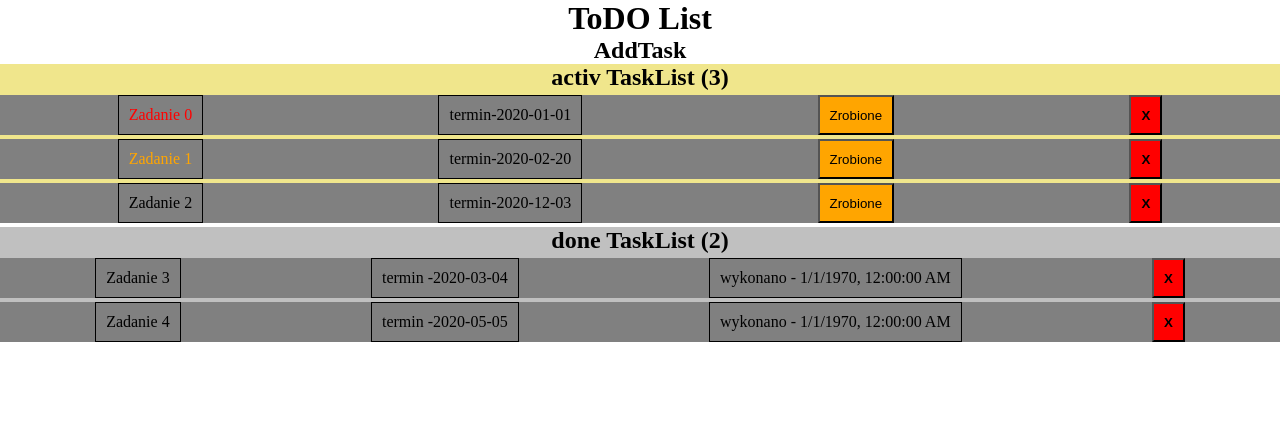
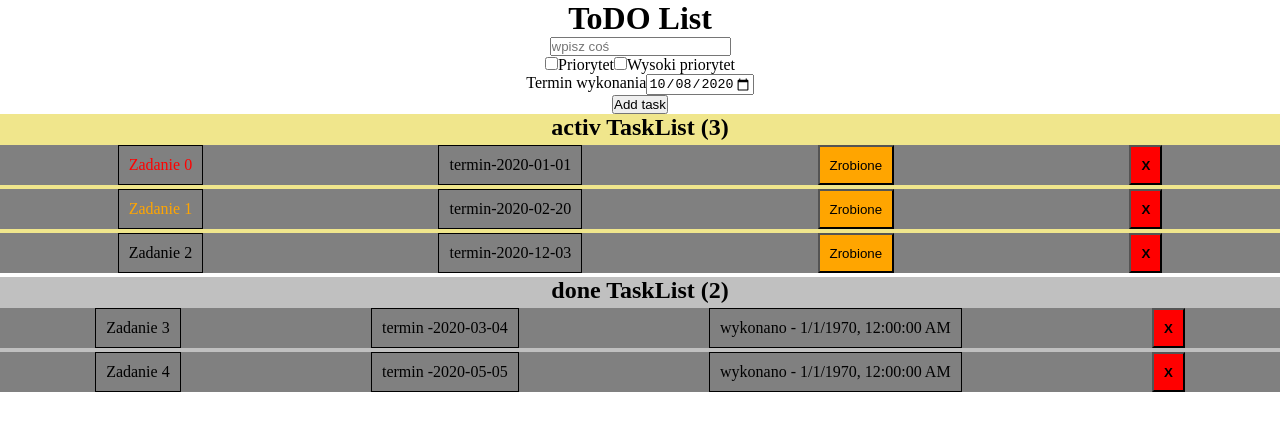
Before and after one commit to Zyar3k/todo_react_app, a React (Create React App) app: page / in a window 1280 px wide. Shown: the top 430 px of the page. Built offline with nearby package versions, Linux system fonts and the light colour scheme.

Commit message:
Add funcionality to form-add task

```diff
--- a/src/components/AddTask/AddTask.js
+++ b/src/components/AddTask/AddTask.js
@@ -1,12 +1,88 @@
 import React from "react";
 
 class AddTask extends React.Component {
-  state = {};
+  minDate = new Date().toISOString().slice(0, 10);
+  state = {
+    text: "",
+    date: this.minDate,
+    importantCheck: false,
+    himportantCheck: false,
+  };
+
+  handleTextChange = (event) => {
+    this.setState({
+      text: event.target.value,
+    });
+  };
+
+  handleImportantChange = (event) => {
+    this.setState({
+      importantCheck: event.target.checked,
+    });
+  };
+  handleHiImportantChange = (event) => {
+    this.setState({
+      himportantCheck: event.target.checked,
+    });
+  };
+
+  handleDateChange = (event) => {
+    this.setState({
+      date: event.target.value,
+    });
+  };
+
+  handleClick = () => {
+    console.log("test");
+  };
   render() {
+    let maxDate = this.minDate.slice(0, 4) * 1 + 1;
+    maxDate = maxDate + "-12-31";
     return (
-      <>
-        <h2>AddTask</h2>
-      </>
+      <div>
+        <input
+          type="text"
+          placeholder="wpisz coś"
+          value={this.state.value}
+          onChange={this.handleTextChange}
+        />
+        <br />
+        <label htmlFor="important">
+          <input
+            type="checkbox"
+            name=""
+            id="important"
+            checked={this.state.importantCheck}
+            onChange={this.handleImportantChange}
+          />
+          Priorytet
+        </label>
+        <label htmlFor="highImportant">
+          <input
+            type="checkbox"
+            name=""
+            id="highImportant"
+            checked={this.state.himportantCheck}
+            onChange={this.handleHiImportantChange}
+          />
+          Wysoki priorytet
+        </label>
+        <br />
+        <label htmlFor="date">
+          Termin wykonania
+          <input
+            type="date"
+            name=""
+            min={this.minDate}
+            max={maxDate}
+            id="date"
+            value={this.state.date}
+            onChange={this.handleDateChange}
+          />
+        </label>
+        <br />
+        <button onClick={this.handleClick}>Add task</button>
+      </div>
     );
   }
 }
```
